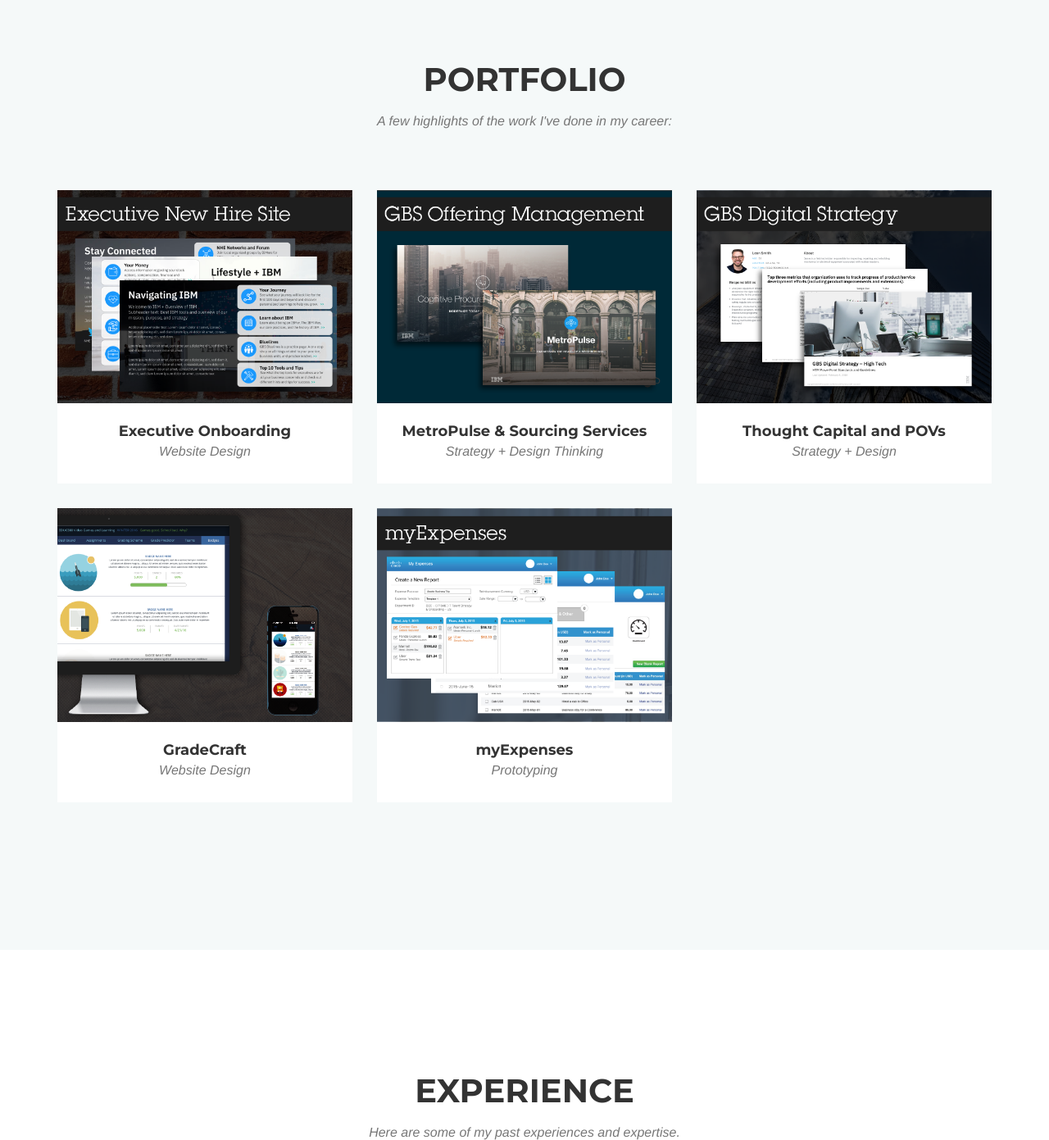
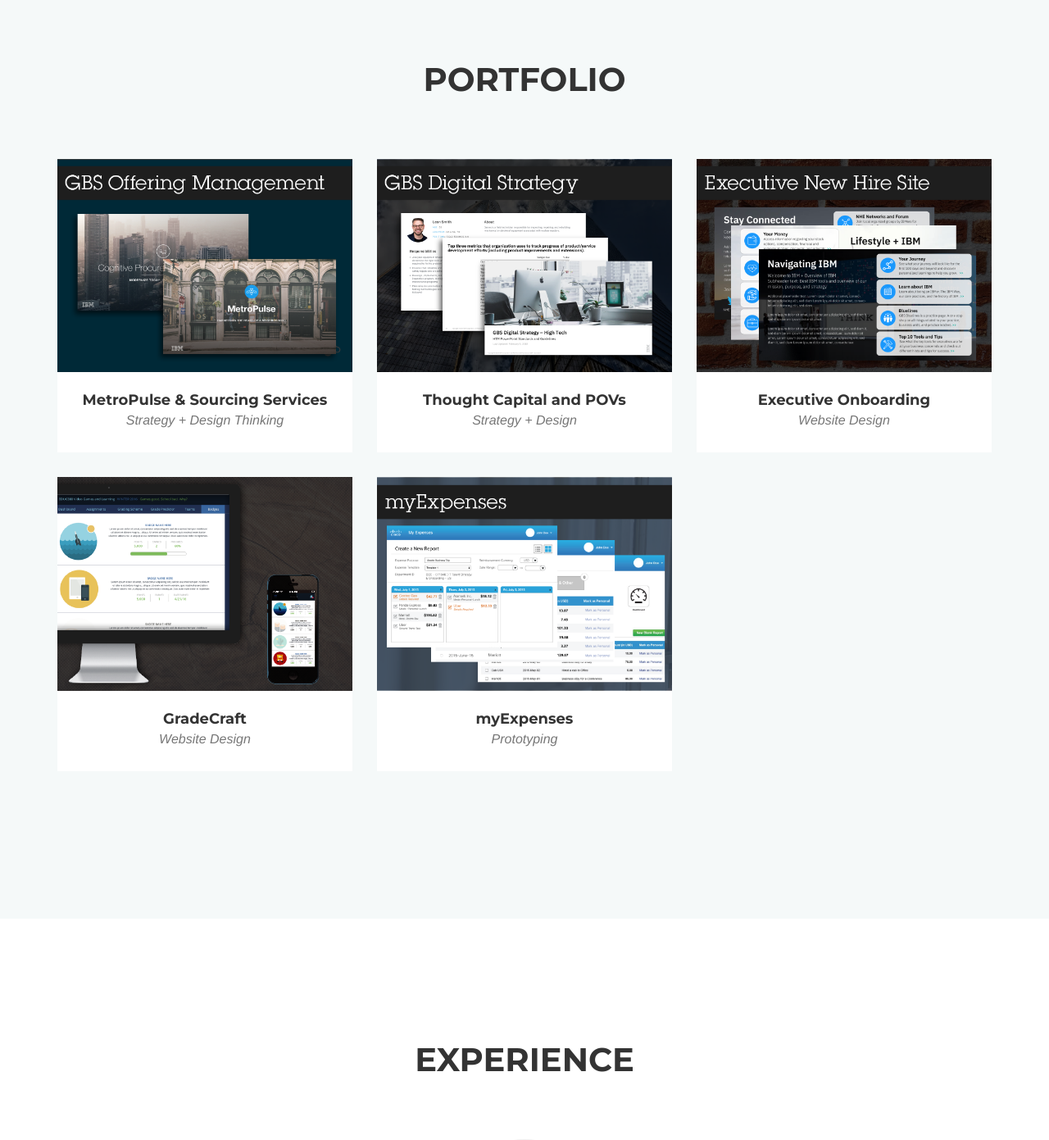
Before and after one commit to chriyu/chriyu.github.io, a website: page index.html in a window 1280 px wide. Shown: the part 834-2225 px from the top of the page at 82% size. Drawn offline with nearby package versions, Linux system fonts and the light colour scheme; a web font is replaced by a local one.

Commit message:
Removed Subheaders

```diff
--- a/index.html
+++ b/index.html
@@ -162,25 +162,10 @@
             <div class="row">
                 <div class="col-lg-12 text-center">
                     <h2 class="section-heading">Portfolio</h2>
-                    <h3 class="section-subheading text-muted">A few highlights of the work I've done in my career:</h3>
+                    <h3 class="section-subheading text-muted"> </h3>
                 </div>
             </div>
             <div class="row">
-
-                <div class="col-md-4 col-sm-6 portfolio-item">
-                    <a href="#portfolioModal1" class="portfolio-link" data-toggle="modal">
-                        <div class="portfolio-hover">
-                            <div class="portfolio-hover-content">
-                                <i class="fa fa-plus fa-3x"></i>
-                            </div>
-                        </div>
-                        <img src="img/portfolio/newHire_preview1.png" class="img-responsive" alt="">
-                    </a>
-                    <div class="portfolio-caption">
-                        <h4>Executive Onboarding</h4>
-                        <p class="text-muted">Website Design</p>
-                    </div>
-                </div>
 
                 <div class="col-md-4 col-sm-6 portfolio-item">
                     <a href="#portfolioModal4" class="portfolio-link" data-toggle="modal">
@@ -211,6 +196,22 @@
                         <p class="text-muted">Strategy + Design</p>
                     </div>
                 </div>
+
+                <div class="col-md-4 col-sm-6 portfolio-item">
+                    <a href="#portfolioModal1" class="portfolio-link" data-toggle="modal">
+                        <div class="portfolio-hover">
+                            <div class="portfolio-hover-content">
+                                <i class="fa fa-plus fa-3x"></i>
+                            </div>
+                        </div>
+                        <img src="img/portfolio/newHire_preview1.png" class="img-responsive" alt="">
+                    </a>
+                    <div class="portfolio-caption">
+                        <h4>Executive Onboarding</h4>
+                        <p class="text-muted">Website Design</p>
+                    </div>
+                </div>
+
 
                 <div class="col-md-4 col-sm-6 portfolio-item">
                     <a href="#portfolioModal2" class="portfolio-link" data-toggle="modal">
@@ -287,7 +288,7 @@
             <div class="row">
                 <div class="col-lg-12 text-center">
                     <h2 class="section-heading">Experience</h2>
-                    <h3 class="section-subheading text-muted">Here are some of my past experiences and expertise.</h3>
+                    <h3 class="section-subheading text-muted"> </h3>
                 </div>
             </div>
             <div class="row">
@@ -579,7 +580,7 @@
                                 <img class="img-responsive img-centered" src="img/portfolio/gradecraft_dash.png" alt="">
                                 <p><a href="http://www.gradecraft.com">GradeCraft</a> is a gameful learning platform that aims to bring is a Gameful learning is a pedagogical approach that takes inspiration from how good games function, and applies that to the design of learning environments. Gameful design operates in a self-deterministic framework–we want to apply what self-determination theory says about how intrinsic motivation works to build motivating classroom experiences. <br><br>
 
-                                Conducted interview scripts (?) and usability testing and developed a hi-fidelity design and wireframe using Adobe Illustrator and Axure. Designed the main landing dashboard for the tool to show different course assignments, projects, students' personal progress through the course in a desktop and mobile view.<br><br>
+                                Developed scripts and led user interviews and usability testing.  Developed a hi-fidelity design and wireframe using Adobe Illustrator and Axure. Designed the main landing dashboard for the tool to show different course assignments, projects, students' personal progress through the course in a desktop and mobile view.<br><br>
 
                                 <b>Skills used / improved:</b> Adobe Illustrator + Axure proficiency, Design skills, agile methodology, User testing
 
```
Also changed, not shown: 1 other file.
